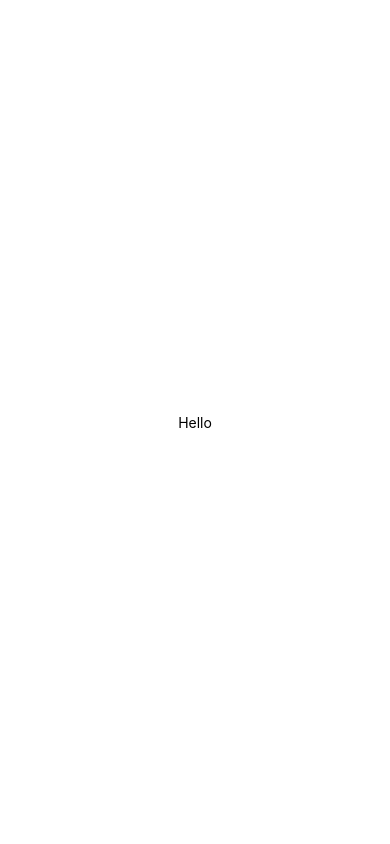
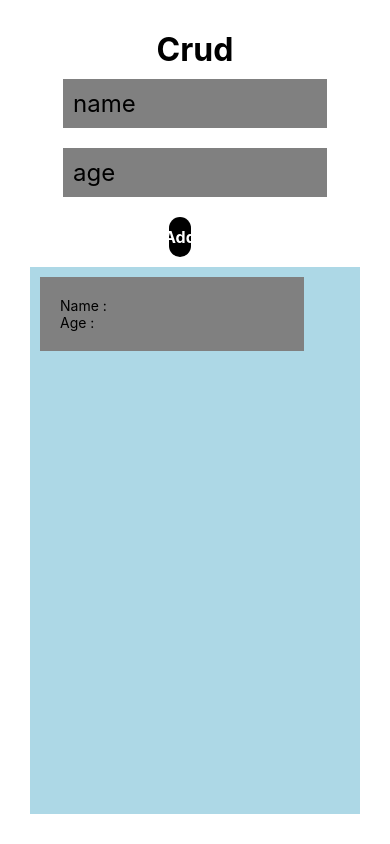
Before and after one commit to qaisnasir/CRUD-react-native, a React Native app: screen / in a window 390 px wide. Built offline with nearby package versions, Linux system fonts and the light colour scheme.

Commit message:
ui completed

```diff
--- a/App.js
+++ b/App.js
@@ -15,8 +15,8 @@ export default function App() {
 const styles = StyleSheet.create({
   container: {
     flex: 1,
-    backgroundColor: "#fff",
-    alignItems: "center",
-    justifyContent: "center"
+    backgroundColor: "#fff"
+    // alignItems: "center",
+    // justifyContent: "center"
   }
 });
--- a/screens/Crud.js
+++ b/screens/Crud.js
@@ -1,12 +1,87 @@
 import React from "react";
-import { View, Text } from "react-native";
+import {
+  View,
+  Text,
+  TextInput,
+  StyleSheet,
+  TouchableOpacity,
+  ScrollView
+} from "react-native";
 
 const Crud = () => {
   return (
-    <View>
-      <Text> Hello </Text>
+    <View style={style.container}>
+      <Text style={style.header}>Crud</Text>
+      <TextInput style={style.inputS} placeholder="name" />
+      <TextInput
+        style={style.inputS}
+        placeholder="age"
+        keyboardType="number-pad"
+      />
+      <View
+        style={{
+          flexDirection: "row"
+        }}
+      >
+        <TouchableOpacity style={style.button}>
+          <Text style={style.buttonTxt}>Add</Text>
+        </TouchableOpacity>
+      </View>
+      <ScrollView style={style.list}>
+        <View style={style.listBox}>
+          <Text>Name : </Text>
+          <Text>Age : </Text>
+        </View>
+      </ScrollView>
     </View>
   );
 };
 
+const style = StyleSheet.create({
+  inputS: {
+    width: "80%",
+    // height: 30,
+    padding: 10,
+    backgroundColor: "grey",
+    fontSize: 24,
+    margin: 10
+  },
+  header: {
+    fontSize: 32,
+    fontWeight: "bold"
+  },
+  container: {
+    flex: 1,
+    padding: 30,
+    backgroundColor: "#fff",
+    alignItems: "center",
+    justifyContent: "center"
+  },
+  button: {
+    // flex: 0.6,
+    width: "30%",
+    // height:30,
+    padding: 10,
+    borderRadius: 20,
+    backgroundColor: "black",
+    alignItems: "center",
+    margin: 10
+  },
+  buttonTxt: {
+    color: "white",
+    fontSize: 16,
+    fontWeight: "bold"
+  },
+  listBox: {
+    width: "80%",
+    padding: 20,
+    margin: 10,
+    backgroundColor: "grey"
+  },
+  list: {
+    width: "100%",
+    height: 30,
+    backgroundColor: "lightblue"
+  }
+});
 export default Crud;
```
